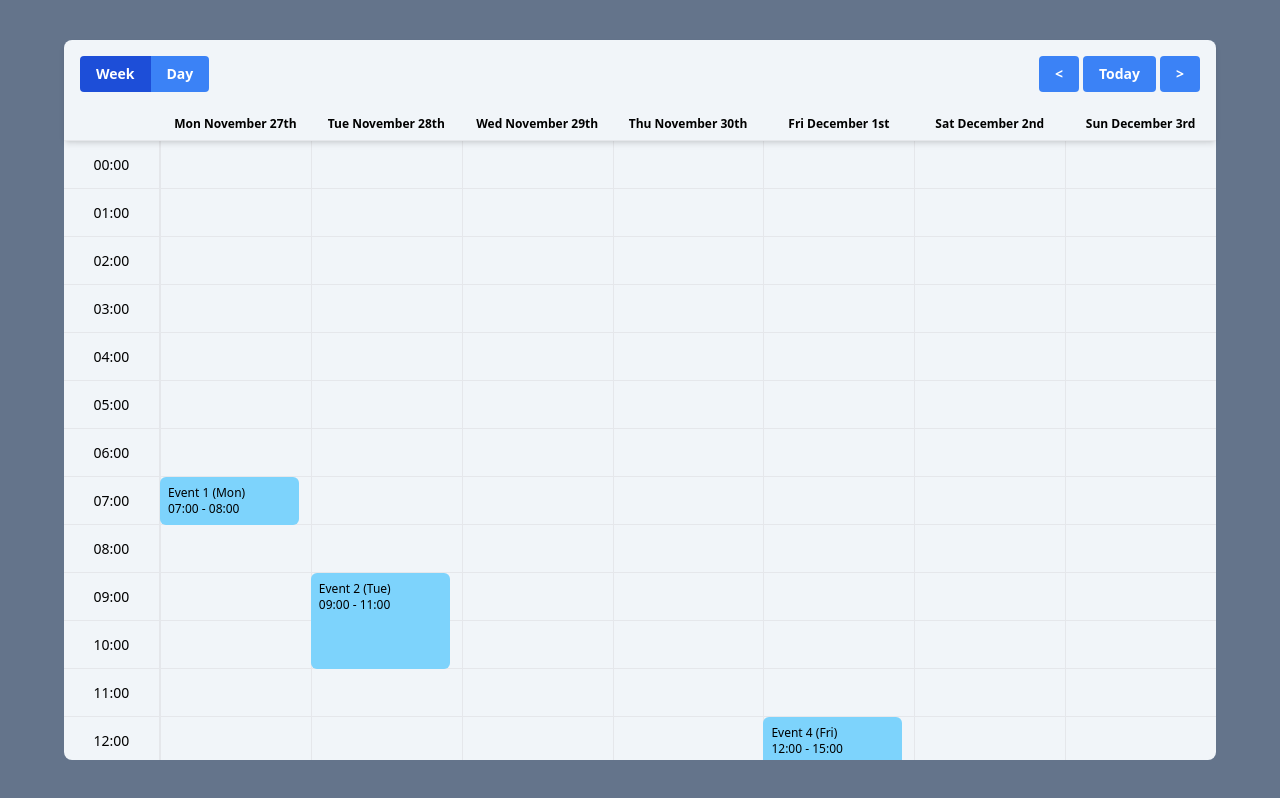
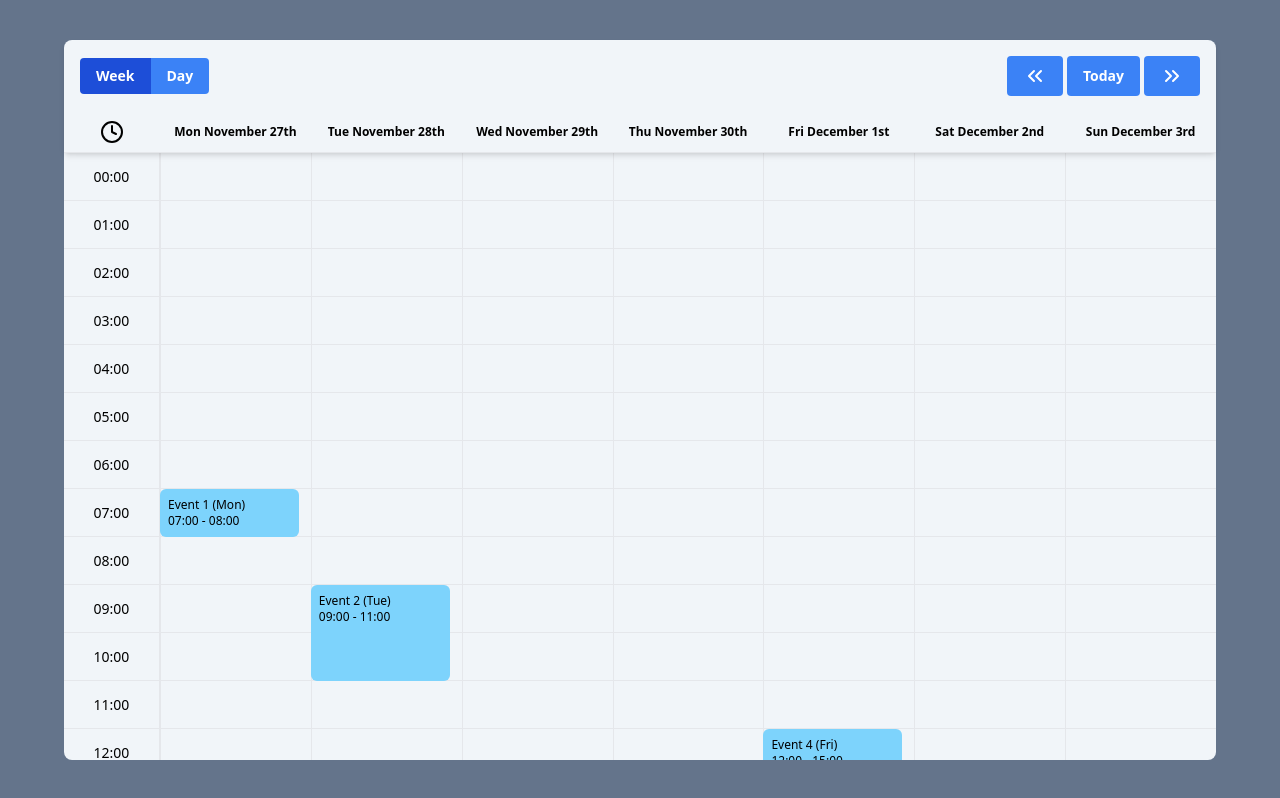
Before and after one commit to Jacobjepsen27/calendar-fun, a React (Create React App) app: page / in a window 1280 px wide. Built offline with nearby package versions, Linux system fonts and the light colour scheme.

Commit message:
Add: Icons.

```diff
--- a/src/components/Calendar.tsx
+++ b/src/components/Calendar.tsx
@@ -45,11 +45,7 @@ const Calendar = ({
     <div className="flex h-full w-full flex-col rounded-lg bg-slate-100">
       <Header
         calendarInternals={calendarInternals}
-        next={() => dispatch({ type: "next" })}
-        prev={() => dispatch({ type: "prev" })}
-        today={() => dispatch({ type: "today" })}
-        onViewChange={(view) => dispatch({ type: "view", payload: view })}
-        calendarControlState={state}
+        calendarControlResult={{ state, dispatch }}
       />
       <div
         className="isolate z-0 overflow-auto"
--- a/src/components/CalendarEventPositioned.tsx
+++ b/src/components/CalendarEventPositioned.tsx
@@ -60,7 +60,6 @@ const CalendarEventPositioned = ({
       cursorOffsetY: cursorOffsetYRef.current,
     };
     const updatedPositionedCalendarEvent = onPan(editEvent);
-    console.log(updatedPositionedCalendarEvent);
     onEventChange(updatedPositionedCalendarEvent);
     mouseMovingRef.current = false;
     cursorOffsetYRef.current = 0;
--- a/src/components/Header.tsx
+++ b/src/components/Header.tsx
@@ -1,42 +1,34 @@
 import { format } from "date-fns";
 import { CalendarInternals } from "../hooks/useCalendarInternals";
-import { CalendarControlState } from "../hooks/useCalendarControls";
+import { CalendarControlResult } from "../hooks/useCalendarControls";
+import { ComponentPropsWithoutRef } from "react";
+import Chevron from "../icons/Chevron";
+import Clock from "../icons/Clock";
 
 type HeaderProps = {
   calendarInternals: CalendarInternals;
-  next: () => void;
-  prev: () => void;
-  today: () => void;
-  onViewChange: (view: "WEEK" | "DAY") => void;
-  calendarControlState: CalendarControlState;
+  calendarControlResult: CalendarControlResult;
 };
-const Header = ({
-  calendarInternals,
-  calendarControlState,
-  ...actions
-}: HeaderProps) => {
+const Header = ({ calendarInternals, calendarControlResult }: HeaderProps) => {
+  const { state, dispatch } = calendarControlResult;
   return (
     <div className="isolate z-10 flex flex-col border-b-[1px] shadow-md">
       <div className="flex flex-row items-center justify-between p-4">
         <div className="flex overflow-hidden rounded">
           <button
-            onClick={() => actions.onViewChange("WEEK")}
+            onClick={() => dispatch({ type: "view", payload: "WEEK" })}
             type="button"
             className={`bg-blue-500 px-4 py-2 text-sm font-bold text-white hover:bg-blue-600 ${
-              calendarControlState.view === "WEEK"
-                ? "bg-blue-700"
-                : "bg-blue-500"
+              state.view === "WEEK" ? "bg-blue-700" : "bg-blue-500"
             }`}
           >
             Week
           </button>
           <button
-            onClick={() => actions.onViewChange("DAY")}
+            onClick={() => dispatch({ type: "view", payload: "DAY" })}
             type="button"
             className={`bg-blue-500 px-4 py-2 text-sm font-bold text-white hover:bg-blue-600 ${
-              calendarControlState.view === "DAY"
-                ? "bg-blue-700 "
-                : "bg-blue-500"
+              state.view === "DAY" ? "bg-blue-700 " : "bg-blue-500"
             }`}
           >
             Day
@@ -44,30 +36,32 @@ const Header = ({
         </div>
         <div className="flex gap-1">
           <button
-            onClick={actions.prev}
+            onClick={() => dispatch({ type: "prev" })}
             type="button"
             className="rounded bg-blue-500 px-4 py-2 text-sm font-bold text-white hover:bg-blue-700"
           >
-            &lt;
+            <Chevron direction="left" />
           </button>
           <button
-            onClick={actions.today}
+            onClick={() => dispatch({ type: "today" })}
             type="button"
             className="rounded bg-blue-500 px-4 py-2 text-sm font-bold text-white hover:bg-blue-700"
           >
             Today
           </button>
           <button
-            onClick={actions.next}
+            onClick={() => dispatch({ type: "next" })}
             type="button"
             className="rounded bg-blue-500 px-4 py-2 text-sm font-bold text-white hover:bg-blue-700"
           >
-            &gt;
+            <Chevron direction="right" />
           </button>
         </div>
       </div>
       <div className="flex flex-row py-2">
-        <div className=" w-[96px]"></div>
+        <div className="flex w-[96px] justify-center">
+          <Clock />
+        </div>
         {calendarInternals.columns.map((column) => (
           <div
             key={column.index}
--- a/src/hooks/useCalendarControls.ts
+++ b/src/hooks/useCalendarControls.ts
@@ -45,9 +45,9 @@ const reducer = (
       };
   }
 };
+export type CalendarControlResult = ReturnType<typeof useCalendarControls>;
 
 export const useCalendarControls = (initialData: CalendarControlState) => {
   const [state, dispatch] = useReducer(reducer, initialData);
-
   return { state, dispatch };
 };
--- /dev/null
+++ b/src/icons/Chevron.tsx
@@ -0,0 +1,35 @@
+import { ComponentPropsWithoutRef } from "react";
+
+const Chevron = ({
+  direction,
+  ...svgProps
+}: ComponentPropsWithoutRef<"svg"> & { direction: "right" | "left" }) => {
+  return (
+    <svg
+      xmlns="http://www.w3.org/2000/svg"
+      width="24"
+      height="24"
+      viewBox="0 0 24 24"
+      fill="none"
+      stroke="currentColor"
+      strokeWidth="2"
+      strokeLinecap="round"
+      strokeLinejoin="round"
+      {...svgProps}
+    >
+      {direction === "right" ? (
+        <>
+          <polyline points="13 17 18 12 13 7"></polyline>
+          <polyline points="6 17 11 12 6 7"></polyline>
+        </>
+      ) : (
+        <>
+          <polyline points="11 17 6 12 11 7"></polyline>
+          <polyline points="18 17 13 12 18 7"></polyline>
+        </>
+      )}
+    </svg>
+  );
+};
+
+export default Chevron;
--- /dev/null
+++ b/src/icons/Clock.tsx
@@ -0,0 +1,23 @@
+import { ComponentPropsWithoutRef } from "react";
+
+const Clock = (props: ComponentPropsWithoutRef<"svg">) => {
+  return (
+    <svg
+      xmlns="http://www.w3.org/2000/svg"
+      width="24"
+      height="24"
+      viewBox="0 0 24 24"
+      fill="none"
+      stroke="currentColor"
+      strokeWidth="2"
+      strokeLinecap="round"
+      strokeLinejoin="round"
+      {...props}
+    >
+      <circle cx="12" cy="12" r="10"></circle>
+      <polyline points="12 6 12 12 16 14"></polyline>
+    </svg>
+  );
+};
+
+export default Clock;
```
